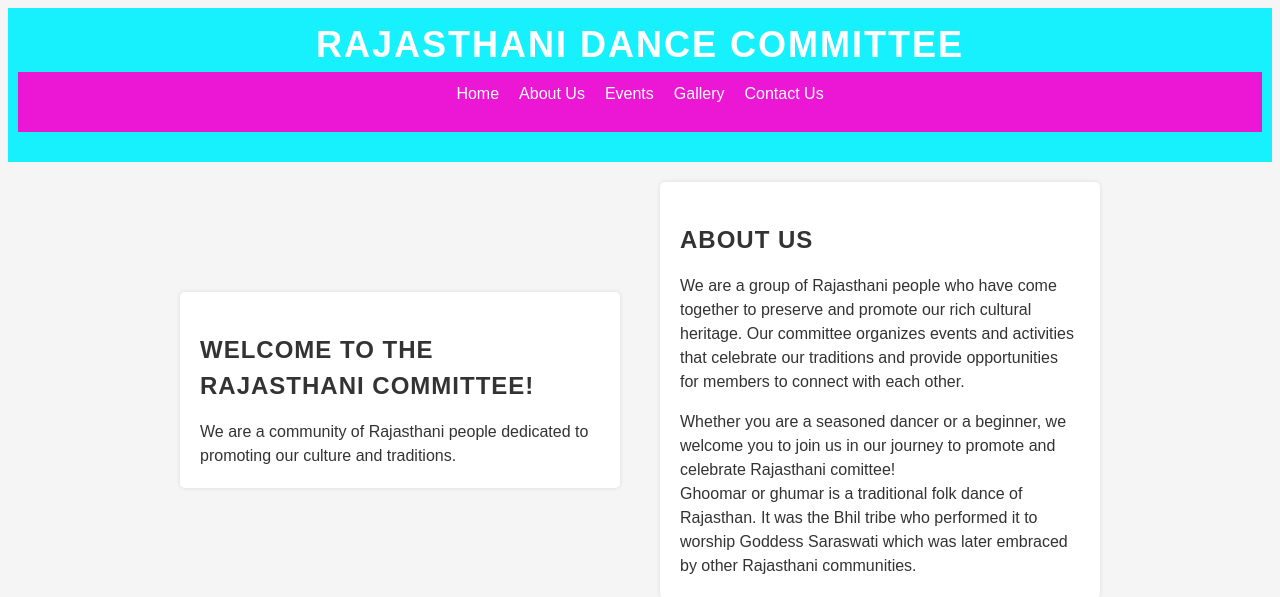
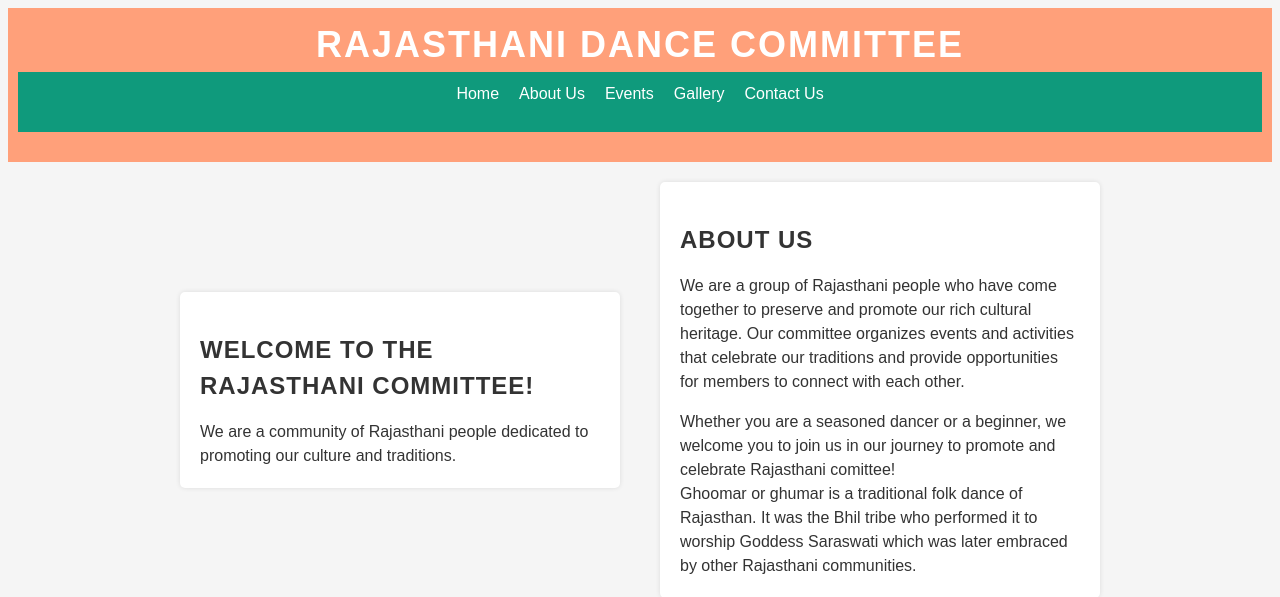
Before and after one commit to Som77G/DevJam-2023, a PHP site: page /Rajasthani.html in a window 1280 px wide. Shown: the top 597 px of the page. Run offline with PHP 8.4, Linux system fonts and the light colour scheme.

Commit message:
Add files via upload

```diff
--- a/Rajstyle.css
+++ b/Rajstyle.css
@@ -13,7 +13,7 @@ body {
 
   /* Style the header */
   header {
-    background-color: #17f1fd;
+    background-color:lightsalmon;
     color: #fff;
     padding: 10px;
     text-align: center;
@@ -41,7 +41,7 @@ body {
 
   /* Style the navigation menu */
   nav {
-    background-color: #eb17d5;
+    background-color:rgb(15, 154, 124);
     color: #fff;
     padding: 10px;
     margin-bottom: 20px;
```
